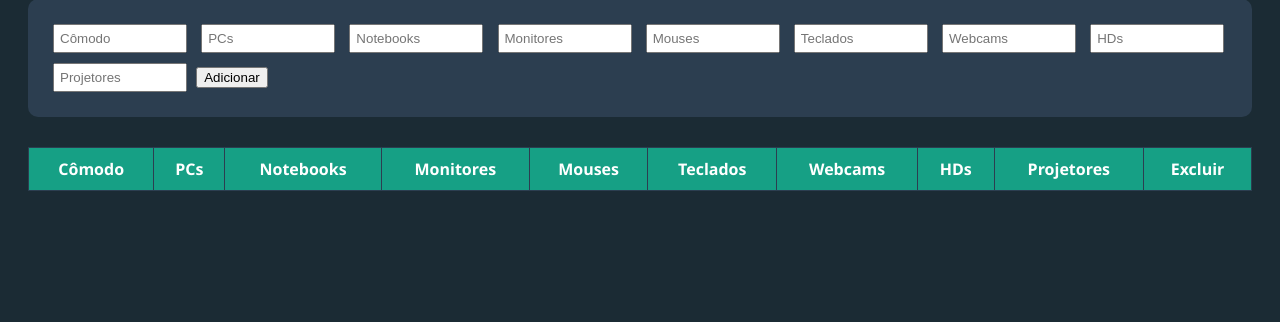
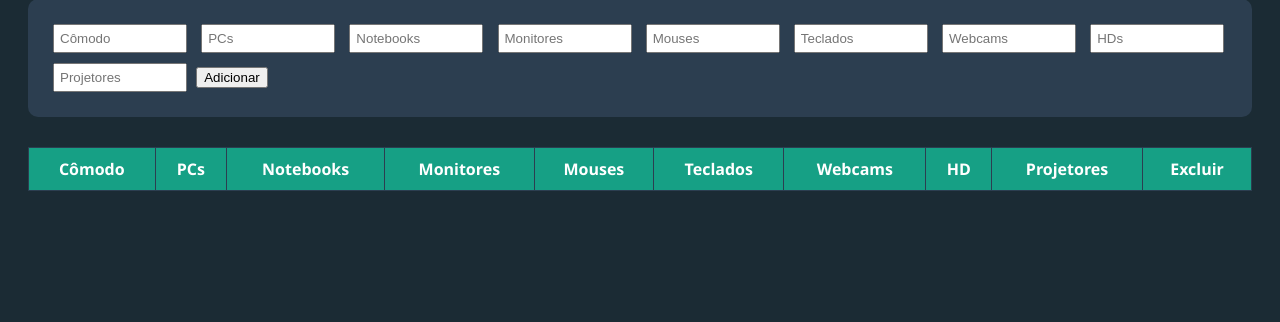
Before and after one commit to Cornellllio01/inventario-flask, a Flask app: page / in a window 1280 px wide. Shown: the part 115-437 px from the top of the page. Run offline with Flask 3, Linux system fonts and the light colour scheme; data that the repository does not hold is empty; some libraries are stand-ins or nearby versions.

Commit message:
Update index.html

```diff
--- a/templates/index.html
+++ b/templates/index.html
@@ -77,7 +77,7 @@
         <th>Mouses</th>
         <th>Teclados</th>
         <th>Webcams</th>
-        <th>HDs</th>
+        <th>HD</th>
         <th>Projetores</th>
         <th>Excluir</th>
       </tr>
```
